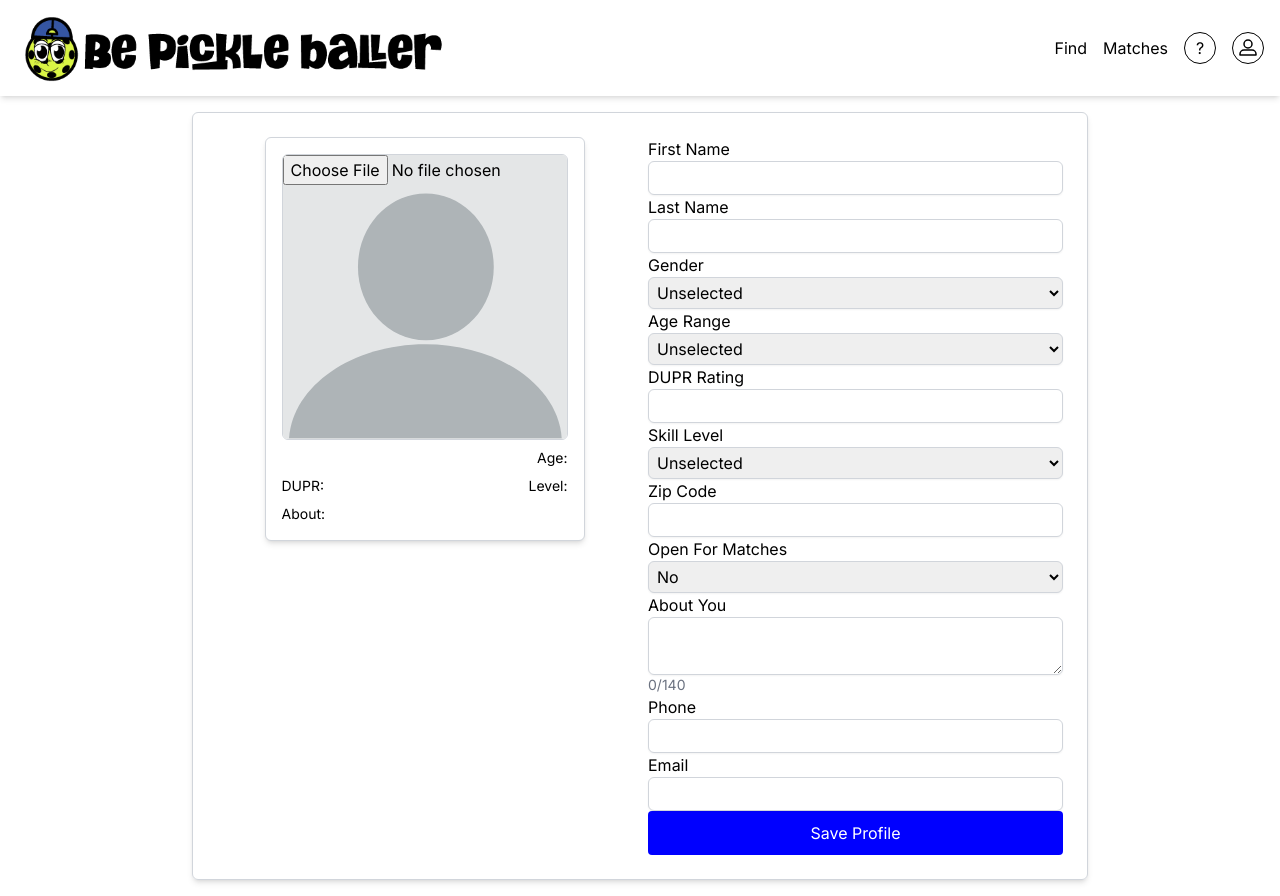
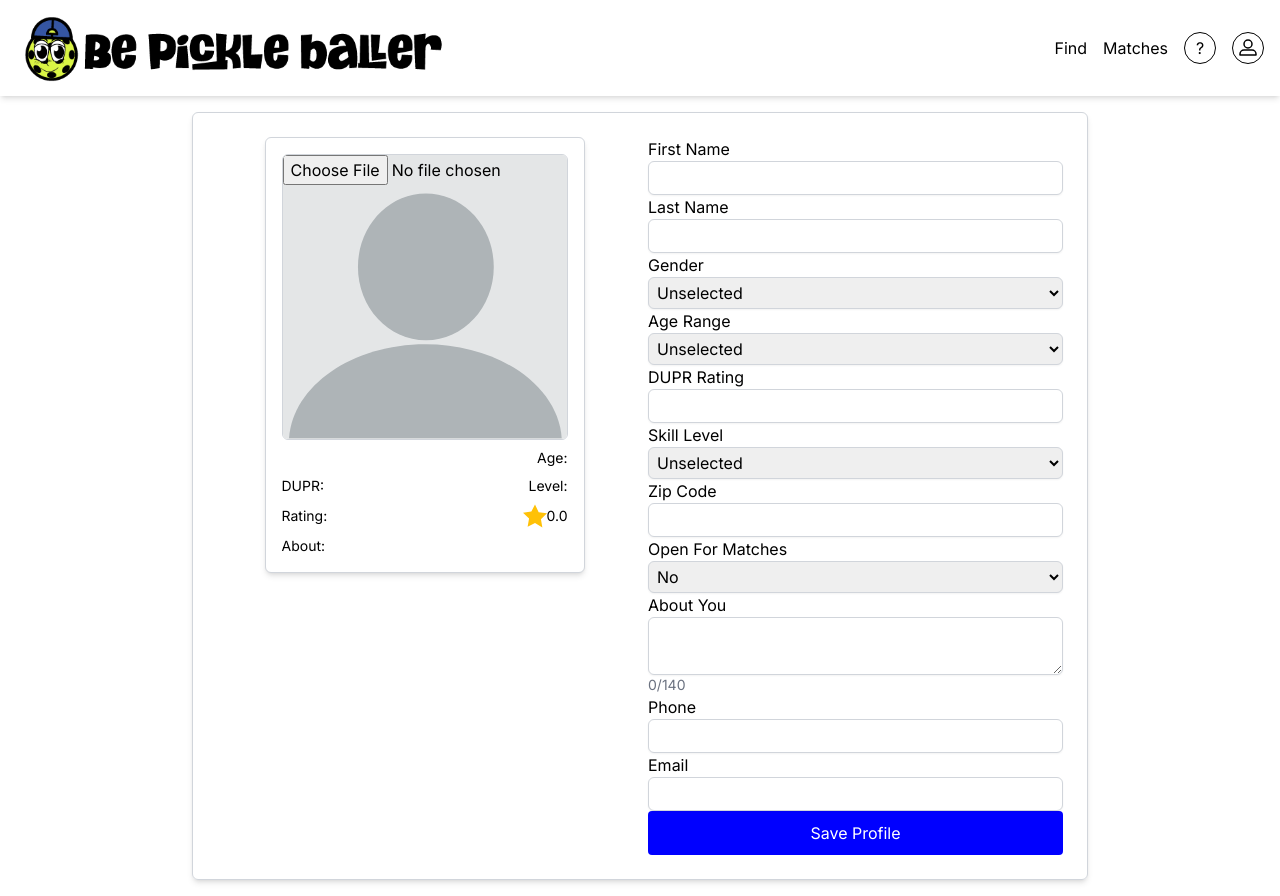
Before and after one commit to btejes/bepickleballer-matchmaking, a Next.js app: page /profile in a window 1280 px wide. Built offline with nearby package versions, Linux system fonts and the light colour scheme; no server answers; the database is empty.

Commit message:
Added ratings to profile cards around site

```diff
--- /dev/null
+++ b/app/api/ratings/average/route.js
@@ -0,0 +1,29 @@
+import connectToDatabase from '@/library/connectToDatabase';
+import Rating from '@/library/Rating';
+
+export async function GET(req) {
+  try {
+    const { searchParams } = new URL(req.url);
+    const rateeUserId = searchParams.get('rateeUserId');
+
+    // Connect to the database
+    await connectToDatabase();
+
+    // Fetch all ratings for the user
+    const ratings = await Rating.find({ rateeUserId });
+
+    // Return 0.0 if there are fewer than 3 ratings
+    if (ratings.length < 3) {
+      return new Response(JSON.stringify({ averageRating: 0.0 }), { status: 200 });
+    }
+
+    // Calculate the average rating
+    const totalStars = ratings.reduce((acc, rating) => acc + rating.totalStars, 0);
+    const averageRating = totalStars / ratings.length;
+
+    return new Response(JSON.stringify({ averageRating }), { status: 200 });
+  } catch (error) {
+    console.error('Error fetching average rating:', error);
+    return new Response(JSON.stringify({ message: 'Failed to fetch average rating' }), { status: 500 });
+  }
+}
--- a/library/ProfileCard.jsx
+++ b/library/ProfileCard.jsx
@@ -5,12 +5,31 @@ import React, { useState, useEffect } from 'react';
 
 const ProfileCard = ({ profile }) => {
   const [image, setImage] = useState(null);
+  const [averageRating, setAverageRating] = useState(null);
 
   useEffect(() => {
     if (profile.profileImage) {
       setImage(profile.profileImage);
     }
+
+    // Fetch the average rating
+    fetchAverageRating();
   }, [profile]);
+
+  const fetchAverageRating = async () => {
+    try {
+      const response = await fetch(`/api/ratings/average?rateeUserId=${profile.userId}`);
+      if (response.ok) {
+        const data = await response.json();
+        setAverageRating(data.averageRating);
+      } else {
+        setAverageRating('N/A');
+      }
+    } catch (error) {
+      console.error('Error fetching average rating:', error);
+      setAverageRating('N/A');
+    }
+  };
 
   const handleImageUpload = (e) => {
     const file = e.target.files[0];
@@ -53,6 +72,24 @@ const ProfileCard = ({ profile }) => {
             <p className="text-sm font-medium text-gray-700">DUPR: {profile.duprRating}</p>
             <p className="text-sm font-medium text-gray-700">Level: {profile.skillLevel}</p>
           </div>
+          <div className="flex justify-between items-center mt-2">
+            <p className="text-sm font-medium text-gray-700">Rating:</p>
+            <div className="flex items-center">
+              <svg
+                width="24"
+                height="24"
+                viewBox="0 0 24 24"
+                fill="#ffc107"
+                xmlns="http://www.w3.org/2000/svg"
+                className="mr-1"
+              >
+                <path d="M12 .587l3.668 7.568 8.332 1.151-6.064 5.907 1.432 8.184L12 18.896l-7.368 3.901 1.432-8.184-6.064-5.907 8.332-1.151L12 .587z" />
+              </svg>
+              <p className="text-sm font-medium text-gray-700">
+                {typeof averageRating === 'number' ? averageRating.toFixed(1) : 'N/A'}
+              </p>
+            </div>
+          </div>
           <p className="text-sm font-medium text-gray-700 mt-2">
             About: <span className="font-normal" style={{ wordWrap: 'break-word', overflowWrap: 'break-word' }}>{profile.aboutYou}</span>
           </p>
```
